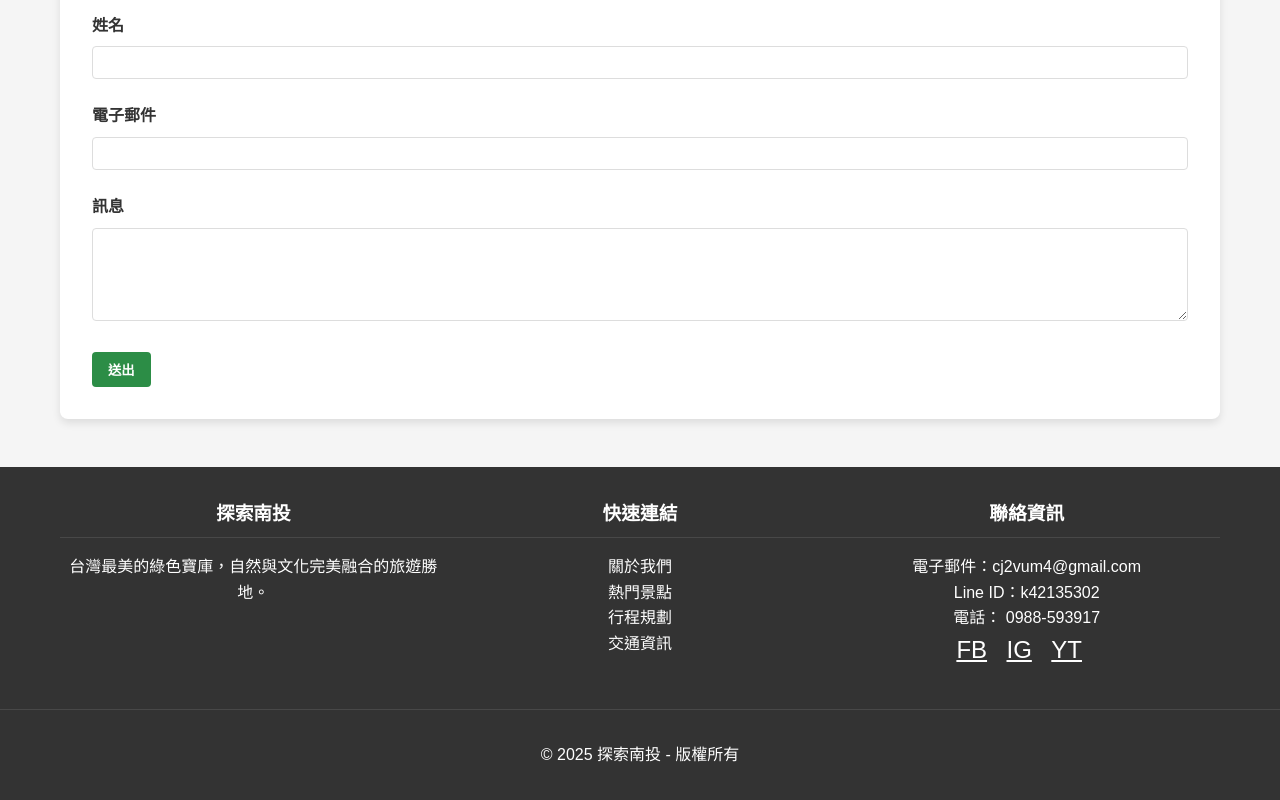
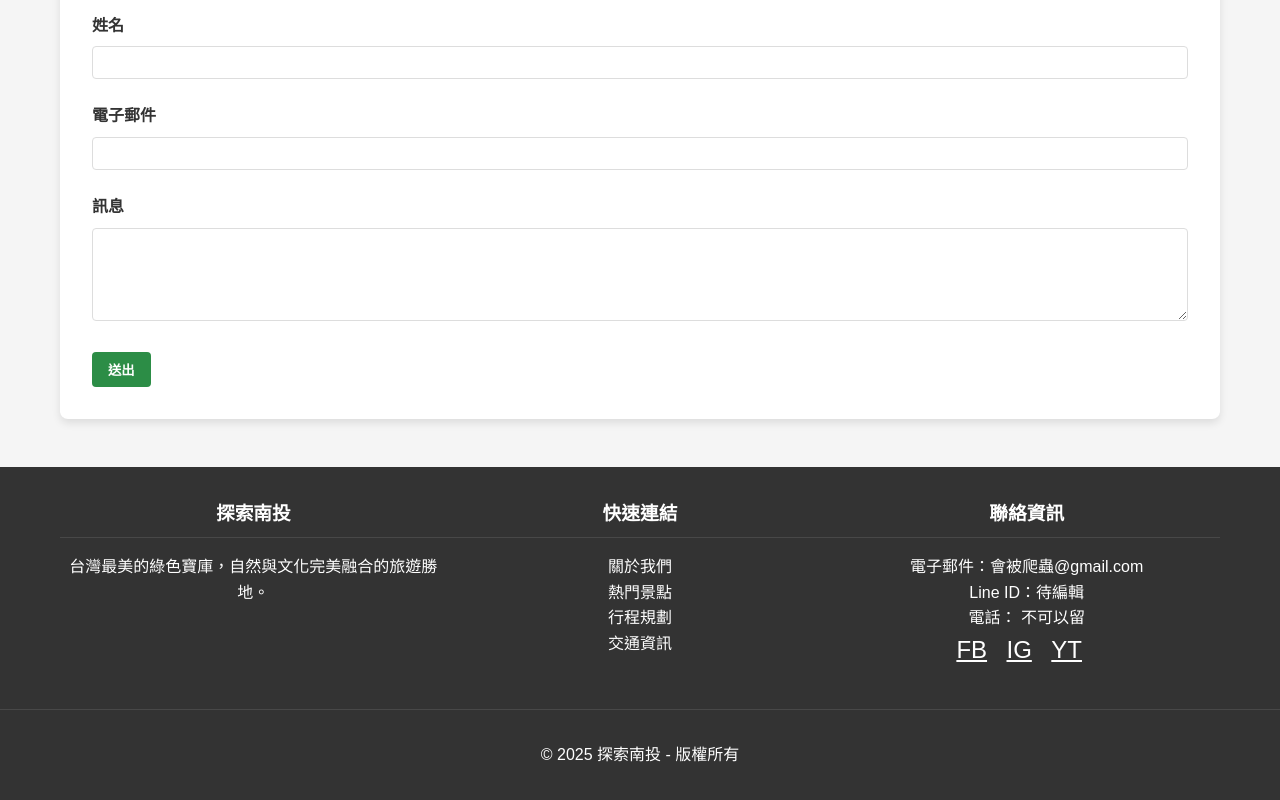
Before and after one commit to cj2vum4/Taiwan-travel, a plain HTML site: page index.html in a window 1280 px wide. Shown: the part 3398-4198 px from the top of the page. Drawn offline with Linux system fonts and the light colour scheme.

Commit message:
Update index.html

```diff
--- a/index.html
+++ b/index.html
@@ -534,9 +534,9 @@
 
             <div class="footer-section">
                 <h3>聯絡資訊</h3>
-                <p>電子郵件：cj2vum4@gmail.com</p>
-                <p>Line ID：k42135302</p>
-		<p>電話： 0988-593917</p>
+                <p>電子郵件：會被爬蟲@gmail.com</p>
+                <p>Line ID：待編輯</p>
+		<p>電話： 不可以留</p>
                 <div class="social-links">
                     <a href="javascript:void(0)" onclick="alert('Facebook 頁面將在此開啟')">FB</a>
                     <a href="javascript:void(0)" onclick="alert('Instagram 頁面將在此開啟')">IG</a>
```
